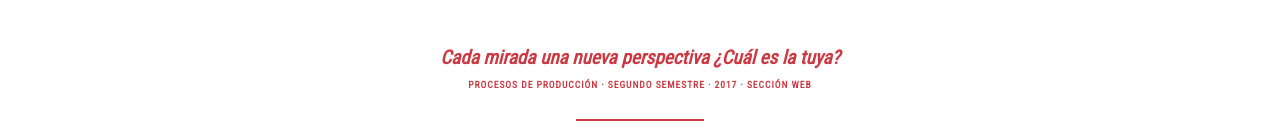
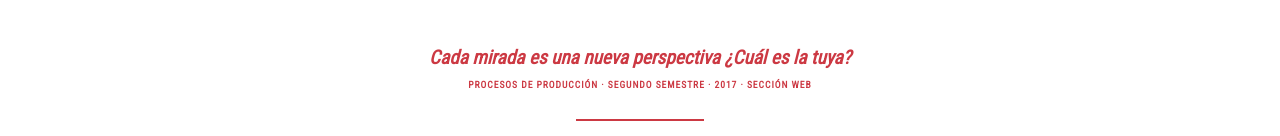
Before and after one commit to mblumer/blumer-carvalho, a plain HTML site: page index.html in a window 1280 px wide. Shown: the part 2778-2914 px from the top of the page. Drawn offline with nearby package versions, Linux system fonts and the light colour scheme.

Commit message:
Un pequeño ajuste

```diff
--- a/index.html
+++ b/index.html
@@ -185,7 +185,7 @@
 </div><!--/portafolio-->
 
 <footer>
-	<h4> <i>Cada mirada una nueva perspectiva ¿Cuál es la tuya? </i><h4>
+	<h4> <i>Cada mirada es una nueva perspectiva ¿Cuál es la tuya? </i><h4>
 	<p> Procesos de Producción · segundo semestre · 2017 · sección web </p>
 	<hr />
 </footer>
```
